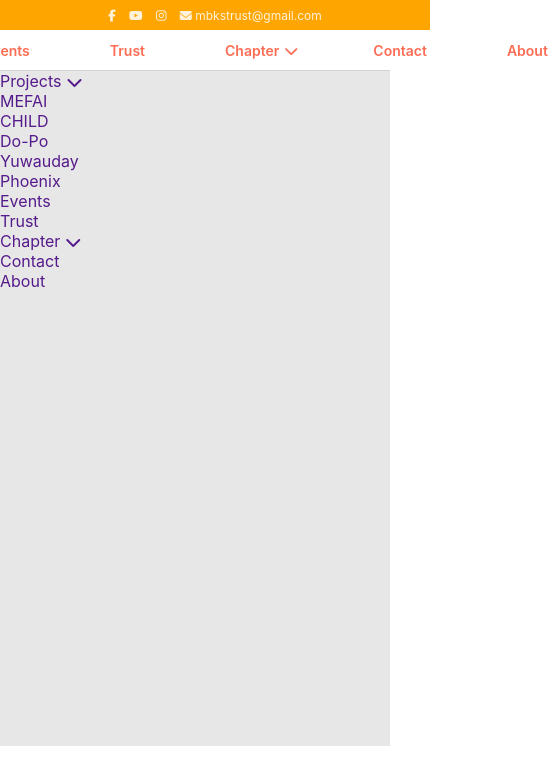
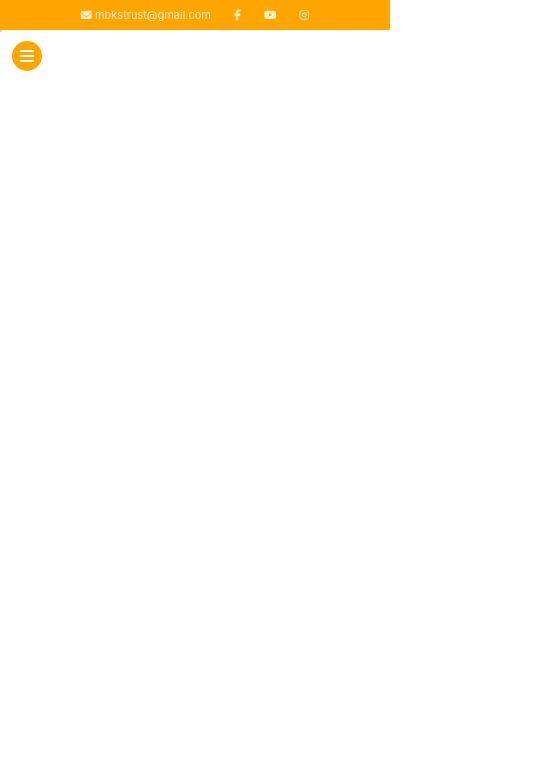
Before and after one commit to arctistic/wearembks, a plain HTML site: page homepage.html in a window 390 px wide. Shown: the whole page, 548 px wide, since content can reach past the window. Drawn offline with nearby package versions, Linux system fonts and the light colour scheme.

Commit message:
nav-responsive

```diff
--- a/homepage.html
+++ b/homepage.html
@@ -17,10 +17,10 @@
             </span>
         </p>
         <p>
-            <span><i class="fab fa-facebook-f"></i></span>
-            <span><i class="fab fa-youtube"></i></span>
-            <span><i class="fab fa-instagram"></i></span>
-            <span><i class="fas fa-envelope"></i> mbkstrust@gmail.com</span>
+            <a href=""><span><i class="fas fa-envelope"></i> mbkstrust@gmail.com</span></a>
+            <a href=""><span><i class="fab fa-facebook-f"></i></span></a>
+            <a href=""><span><i class="fab fa-youtube"></i></span></a>
+            <a href=""><span><i class="fab fa-instagram"></i></span></a>
         </p>
     </div>
 
@@ -46,10 +46,12 @@
         <div>About</div>
     </nav>
 
-    <div id="nav-dropdown">
+    <div class="nav-dropdown">
+        <div class="dropdown-sandwich">
+            <i class="fas fa-bars"></i>
+        </div>
         <ul>
-           <li><a href="">Projects<i style="position: relative;left: 5px;top:1px;" class="fas fa-chevron-down"></i></a>
-
+           <li class="side-sub-dropdown-project">Project<i style="position: relative;left: 5px;top:1px;" class="fas fa-chevron-down"></i>
                 <div class="nav-sub-dropdown">
                     <ul>
                         <li><a href="">MEFAI</a></li>
@@ -60,14 +62,21 @@
 
                     </ul>
                 </div>
-
             </li>
 
             <li><a href="">Events</a></li>
 
             <li><a href="">Trust</a></li>
 
-           <li><a href="">Chapter<i style="position: relative;left: 5px;top:1px;" class="fas fa-chevron-down"></i></a></li>
+            <li class="side-sub-dropdown-chapters">Chapter<i style="position: relative;left: 5px;top:1px;" class="fas fa-chevron-down"></i>
+                <div class="nav-sub-dropdown">
+                    <ul>
+                        <li><a href="">Kurseong</a></li>
+                        <li><a href="">Kolkatta</a></li>
+                    </ul>
+                </div>
+
+            </li>
 
             <li><a href="">Contact</a></li>
 
@@ -75,5 +84,15 @@
         </ul>
     </div>
 
+    <div style="height: 100vh;"></div>
+
+
+
+    <script
+			  src="https://code.jquery.com/jquery-3.4.1.js"
+			  integrity="sha256-WpOohJOqMqqyKL9FccASB9O0KwACQJpFTUBLTYOVvVU="
+              crossorigin="anonymous"></script>
+    <script src="nav-script.js"></script>
+
 </body>
 </html>
--- a/nav-script.js
+++ b/nav-script.js
@@ -0,0 +1,27 @@
+$(document).ready(() => {
+    $(".dropdown-sandwich").on("click", () => {
+        $(".nav-dropdown").toggleClass("toggle-display");
+        $(".dropdown-sandwich").toggleClass("rotate-sandwich");
+
+    });
+
+    $(window).on('scroll', () => {
+        if($(window).scrollTop() > 30){
+            $(".nav-dropdown").css('top','0px');
+        } else {
+            $(".nav-dropdown").css('top','30px');
+        }
+    });
+
+    $(".side-sub-dropdown-project").on("click", () => {
+        $(".side-sub-dropdown-project").toggleClass("nav-sub-dropdown-toggle");
+    });
+
+    $(".side-sub-dropdown-chapters").on("click", () => {
+        $(".side-sub-dropdown-chapters").toggleClass("nav-sub-dropdown-toggle");
+    });
+
+
+
+
+});
--- a/navstyle.css
+++ b/navstyle.css
@@ -1,8 +1,9 @@
 :root{
+    --primary-color: orange;
     --nav-bg-color:rgba(255,255,255,0.7);
     --nav-text-faded: rgba(251, 44, 8, 0.694);
     --nav-text-hover: rgb(253, 0, 0);
-    --sub-nav-bg-color: #e7e7e7;
+    --sub-nav-bg-color: #f6f6f6;
     --sub-nav-text-faded: rgba(12, 12, 11, 0.714);
     --sub-nav-text-hover: rgba(0,0,0,1);
 }
@@ -15,30 +16,35 @@
 a{
     text-decoration: none;
 }
+
+/* ORANGE BAND - NAV HEAD */
 #nav-head{
-    width: 100vw;
-    background-color: orange;
+    background-color: var(--primary-color);
     height: 30px;
+    width: 100%;
     display: flex;
-    font-size: 12px;
+    font-size: 11px;
+    font-family: -apple-system, BlinkMacSystemFont, 'Segoe UI',             Roboto, Oxygen, Ubuntu, Cantarell, 'Open Sans', 'Helvetica        Neue', sans-serif;
+    color: rgba(255, 255, 255, 0.789);
     justify-content: space-between;
-    padding: 0px 20px;
     align-items: center;
-    color: rgba(255, 255, 255, 0.857);
+    cursor: default;
 }
 #nav-head span{
-    margin: 0px 5px;
+    color: rgba(255, 255, 255, 0.789);
+    margin: 0px 10px;
 }
 #nav-head span:hover{
-    transition: all 0.2s ease-in-out;
     color: white;
-    cursor: pointer;
 }
+
+
+/* MAIN NAV BAR */
 nav{
     font-size: 14px;
     margin: 0px;
     height: 40px;
-    width: 100vw;
+    width: 100%;
     background-color: var(--nav-bg-color);
     display: flex;
     justify-content: center;
@@ -88,18 +94,84 @@ nav > div:hover > ul{
     transform: translate(70px,0px);
     display: block;
 }
-#nav-logo{
+
+
+/* NAV DROP-DOWN ON SMALL SCREEN*/
+.dropdown-sandwich{
+    background-color: var(--primary-color);
+    color: white;
+    position: fixed;
+    left: 10px;
+    margin: 10px 2px;
+    display: none;
+    justify-content: center;
+    align-items: center;
+    height: 30px;
+    width: 30px;
+    border-radius: 50%;
+    transition: all 0.3s ease-in-out;
+}
+.rotate-sandwich{
+    transition: all 0.3s ease-in-out;
+    transform: rotate(90deg);
+}
+.nav-dropdown{
+    position: fixed;
     display: flex;
-    justify-content: center;
+    width: 100vw;
+    background-color: var(--sub-nav-bg-color);
+    overflow: scroll;
+    height: 0px;
+    width: 0px;
+    transition: all 0.3s ease-in-out;
+    border: 1px solid lightgrey;
+}
+.toggle-display{
+    height: 100vh;
+    width: 80vw;
+}
+.nav-dropdown a{
+    color: black;
+}
+.nav-dropdown > ul > li{
+    font-size: 15px;
+    margin: 10px 50px;
+    padding-left: 10px;
+}
+.nav-dropdown > ul > li:hover{
+    border-left: 2px solid black;
+}
+.side-sub-dropdown-project{
+    height: 20px;
+    overflow: hidden;
+    width: 100%;
+}
+.nav-sub-dropdown{
+    margin: 0px 20px;
+}
+.nav-sub-dropdown li{
+    margin: 5px 20px;
+}
+.side-sub-dropdown-chapters{
+    height: 20px;
+    overflow: hidden;
+    width: 100%;
+}
+.nav-sub-dropdown-toggle{
+    height: auto;
 }
 
-#nav-dropdown{
-    display: flex;
-    height: 80vh;
-    background-color: var(--sub-nav-bg-color);
-}
 
-@media screen and (max-width:600px){
+
+
+
+
+
+
+
+
+
+@media screen and (max-width:700px){
     #nav-head{
         width: 100vw;
         justify-content: center;
@@ -107,4 +179,10 @@ nav > div:hover > ul{
     #nav-head-title{
         display: none;
     }
+    nav{
+        display: none;
+    }
+    .dropdown-sandwich{
+        display: flex;
+    }
 }
```
Lines whose indentation alone changed are shown as unchanged.
